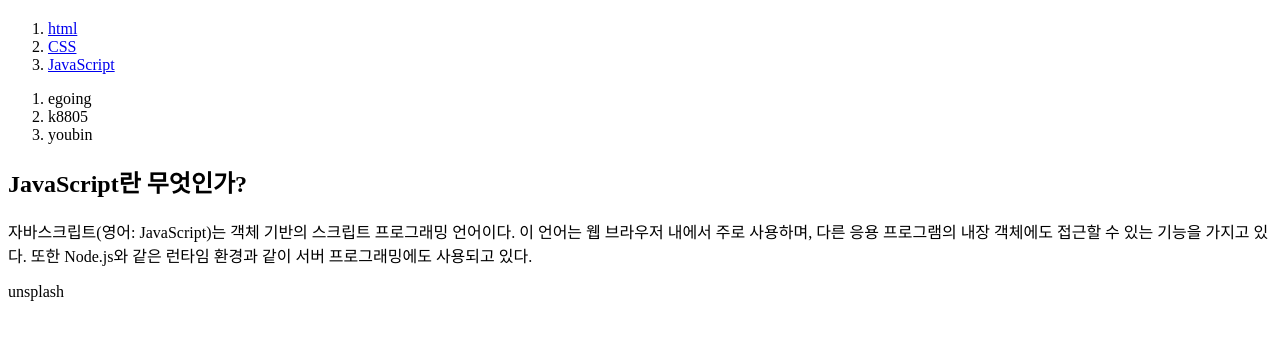
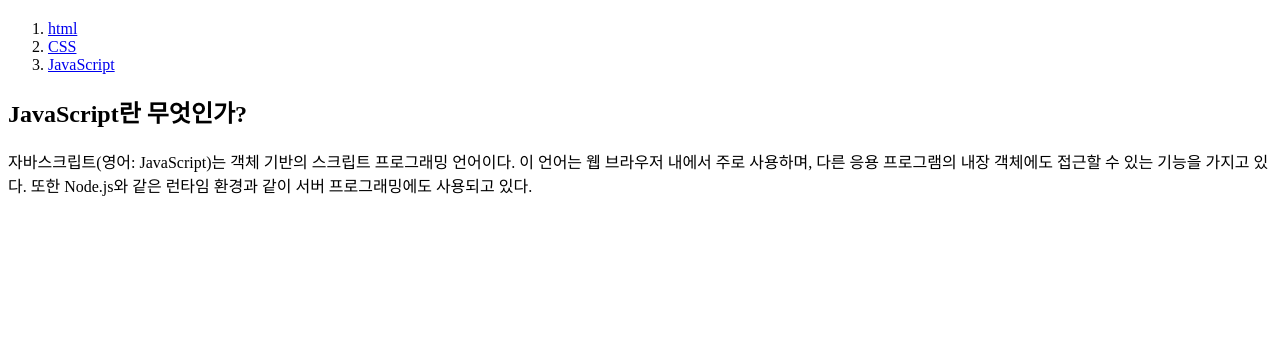
Before and after one commit to nonameboy2/my-first-web-site, a plain HTML site: page 3.html in a window 1280 px wide. Shown: the part 60-400 px from the top of the page. Drawn offline with Linux system fonts and the light colour scheme.

Commit message:
3번째 업로드

```diff
--- a/3.html
+++ b/3.html
@@ -11,13 +11,7 @@
   <li><a href="2.html">CSS</a></li>
   <li><a href="3.html">JavaScript</a></li>
 </ol>
-<ol>
-  <li>egoing</li>
-  <li>k8805</li>
-  <li>youbin</li>
-</ol>
 <h2>JavaScript란 무엇인가?</h2>
 <p>자바스크립트(영어: JavaScript)는 객체 기반의 스크립트 프로그래밍 언어이다. 이 언어는 웹 브라우저 내에서 주로 사용하며, 다른 응용 프로그램의 내장 객체에도 접근할 수 있는 기능을 가지고 있다. 또한 Node.js와 같은 런타임 환경과 같이 서버 프로그래밍에도 사용되고 있다.</p>
 </body>
-unsplash
 </html>
```
